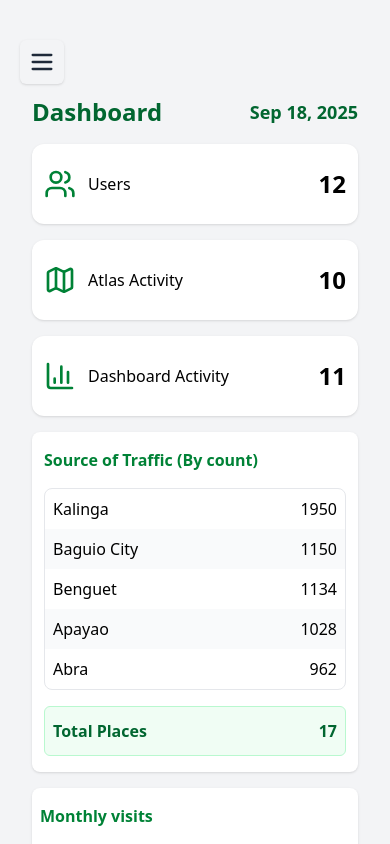
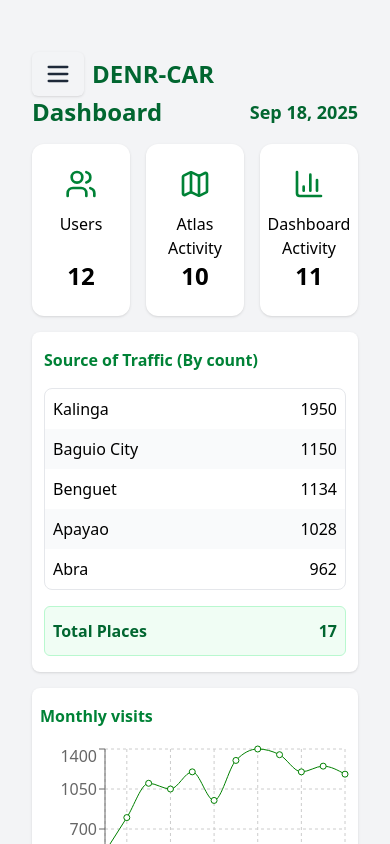
Before and after one commit to team-kotl/terramap-admin, a React (Vite) app: page / in a window 390 px wide. Shown: the top 844 px of the page. Built offline with nearby package versions, Linux system fonts and the light colour scheme.

Commit message:
Fixed dashboard layout

```diff
--- a/src/components/core/Sidebar.jsx
+++ b/src/components/core/Sidebar.jsx
@@ -1,5 +1,5 @@
 import { NavLink } from "react-router-dom";
-import { useState } from "react";
+import { useState, useEffect } from "react";
 import {LayoutDashboard, Users, Map, BarChart3, SquarePen, DownloadCloud, User, Sun, Moon, Menu, X
 } from "lucide-react";
 import ProfileModal from "../ProfileModal";
@@ -8,7 +8,7 @@
     const [darkMode, setDarkMode] = useState(false);
     const [isOpen, setIsOpen] = useState(false);
     const [isProfileOpen, setIsProfileOpen] = useState(false);
-
+    const [scrolled, setScrolled] = useState(false);
     const NavLinks = () => (
         <ul className="space-y-8 mt-8 pl-4">
         <li>
@@ -110,13 +110,31 @@
         </div>
     );
 
+    useEffect(() => {
+        const handleScroll = () => {
+        if (window.scrollY > 10) {
+            setScrolled(true);
+        } else {
+            setScrolled(false);
+        }
+        };
+
+        window.addEventListener("scroll", handleScroll);
+        return () => window.removeEventListener("scroll", handleScroll);
+    }, []);
+
     return (
         <>
-        <button
-            className="md:hidden absolute top-10 left-5 z-50 p-2 cursor-pointer rounded-md bg-gray-100 shadow-sm"
-            onClick={() => setIsOpen(true)}>
-            <Menu size={28} className="text-gray-800" />
-        </button>
+        <div
+            className={`md:hidden fixed top-10 left-0 w-full z-50 flex items-center gap-2 px-8 py-3 transition-colors duration-300 ${
+                scrolled ? "bg-gray-200 shadow-md" : "bg-transparent"}`}>
+            <button
+                onClick={() => setIsOpen(true)}
+                className="cursor-pointer bg-gray-100 px-3 py-2 rounded-md shadow-sm">
+                <Menu size={28} className="text-gray-800" />
+            </button>
+            <span className="text-2xl font-bold text-green-800">DENR-CAR</span>
+        </div>
 
         {/* Desktop Sidebar */}
         <aside className="hidden md:flex w-80 h-screen bg-gray-200 text-secondary p-4 flex-col justify-between">
@@ -125,8 +143,7 @@
                     <img
                     src="src/assets/DENR-logo.svg"
                     alt="DENR Logo"
-                    className="w-15 h-15"
-                    />
+                    className="w-15 h-15"/>
                     <h2 className="text-md font-bold mb-6 text-black mt-5 justify-center text-left">
                     Department of Environment and Natural Resources <br />
                     <span className="font-semibold">CAR</span>
--- a/src/pages/Dashboard.jsx
+++ b/src/pages/Dashboard.jsx
@@ -57,29 +57,29 @@
                 </p>
             </div>
 
-            <div className="grid grid-rows-1 md:grid-cols-3 gap-4 mb-4">
-                <div className="bg-white shadow rounded-xl px-3 md:px-6 py-6 flex items-center justify-between ">
-                    <div className="flex items-center gap-3">
+            <div className="grid grid-cols-3 md:grid-cols-3 gap-4 mb-4">
+                <div className="bg-white shadow rounded-xl px-3 md:px-6 py-6 flex items-center justify-between md:flex-row flex-col">
+                    <div className="flex items-center gap-3 md:flex-row flex-col">
                         <Users className="w-8 h-8 text-green-700" />
-                        <span className="font-medium">Users</span>
+                        <p className="font-medium text-center">Users</p>
                     </div>
                     <span className="text-2xl font-bold">12</span>
                 </div>
 
-                <div className="bg-white shadow rounded-xl px-3 md:px-6 py-6 flex items-center justify-between">
-                    <div className="flex items-center gap-3">
+                <div className="bg-white shadow rounded-xl px-3 md:px-6 py-6 flex items-center justify-between md:flex-row flex-col">
+                    <div className="flex items-center gap-3 md:flex-row flex-col">
                         <Map className="w-8 h-8 text-green-700" />
-                        <span className="font-medium">Atlas Activity</span>
+                        <p className="font-medium text-center">Atlas Activity</p>
                     </div>
                     <span className="text-2xl font-bold">10</span>
                 </div>
 
-                <div className="bg-white shadow rounded-xl px-3 md:px-6 py-6 flex items-center justify-between">
-                    <div className="flex items-center gap-3">
+                <div className="bg-white shadow rounded-xl px-3 md:px-6 py-6 flex items-center justify-between md:flex-row flex-col">
+                    <div className="flex items-center gap-3 md:flex-row flex-col">
                         <BarChart3 className="w-8 h-8 text-green-700" />
-                        <span className="font-medium">Dashboard Activity</span>
+                        <p className="font-medium text-center">Dashboard Activity</p>
                     </div>
-                    <span className="text-2xl font-bold">11</span>
+                    <p className="text-2xl font-bold">11</p>
                 </div>
             </div>
 
```
